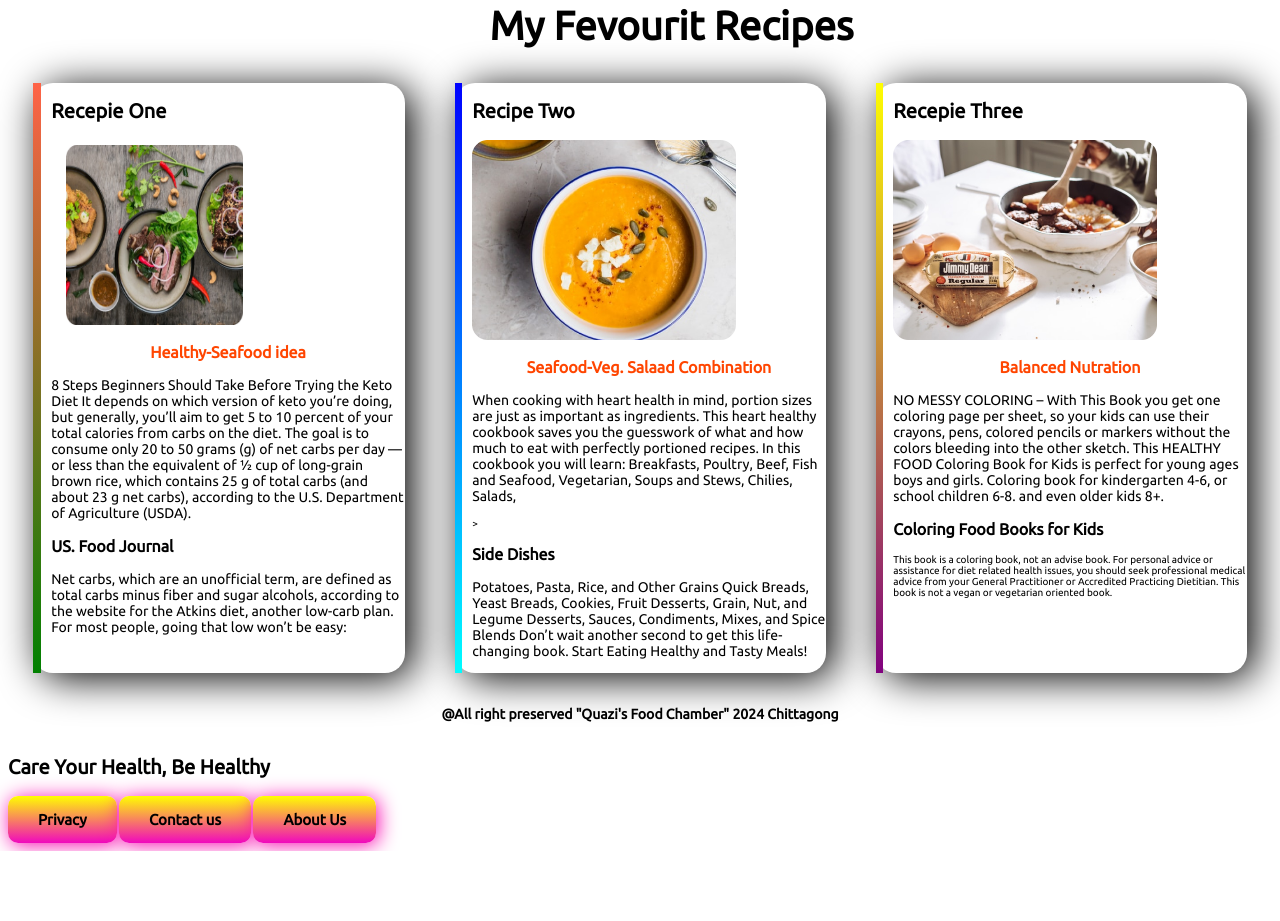
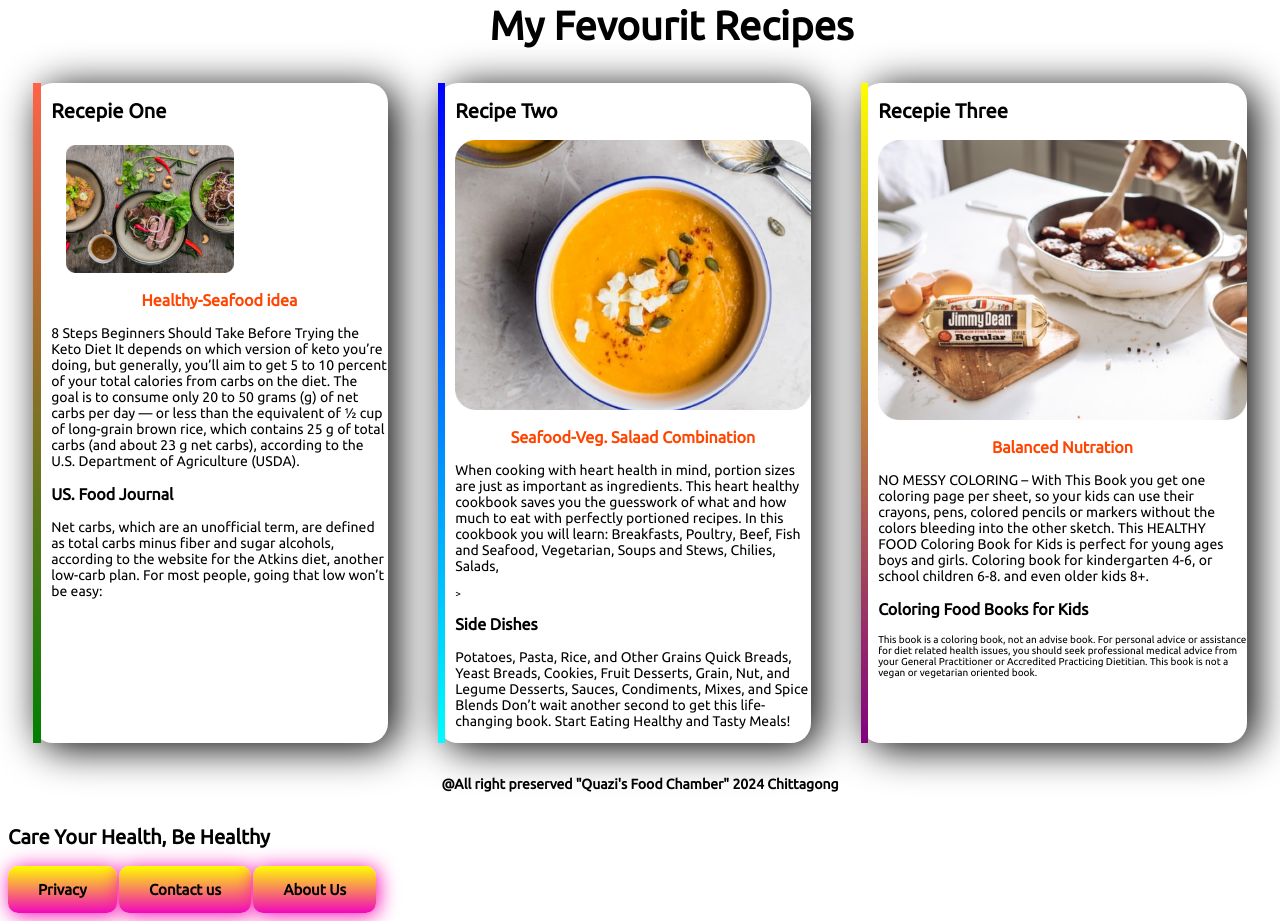
Before and after one commit to Muhammad-Towhiduzzaman/qmtzs-food-fest, a plain HTML site: page index.html in a window 1280 px wide. Shown: the part 1168-2089 px from the top of the page. Before the commit the page ends 2019 px from the top, so only its background shows below. Drawn offline with Linux system fonts and the light colour scheme; a web font is replaced by a local one.

Commit message:
initial commit

```diff
--- a/index.html
+++ b/index.html
@@ -78,7 +78,7 @@
         <div class="flaxible">
             <div id="web-experience1" class="experience-area">
                 <h2>Recepie One </h2>
-                <img class="half-width img" src="images/Project Cover1.jpg" height="180px" width="250px" alt="Recepie3">
+                <img class="half-width img" src="images/Project Cover1.jpg" width="400px" alt="Recepie3">
                 <h3 class="orange-color">Healthy-Seafood idea</h3>
                 <p> 8 Steps Beginners Should Take Before Trying the Keto Diet
 
@@ -94,7 +94,7 @@
             </div>
             <div id="web-experience2" class=" experience-area">
                 <h2>Recipe Two</h2>
-                <img src="images/Project Cover.png" height="200px" alt="Recepie3">
+                <img src="images/Project Cover.png" height="270px" alt="Recepie3">
                 <h3 class="orange-color">Seafood-Veg. Salaad Combination</h3>
 
                 <p>When cooking with heart health in mind, portion sizes are just as important as ingredients. This
@@ -115,7 +115,7 @@
             </div>
             <div id="web-experience3" class=" experience-area">
                 <h2>Recepie Three</h2>
-                <img src="images/Project Cover.jpg" height="200px" alt="Recepie3">
+                <img src="images/Project Cover.jpg" height="280px" alt="Recepie3">
                 <h3 class="orange-color">Balanced Nutration</h3>
 
                 <p>NO MESSY COLORING – With This Book you get one coloring page per sheet, so your kids can use their
```
Also changed, not shown: images/healthy-food-edited.png (added), images/healthy-food-edited3.jpg (added), images/healthy-food-veriety.png, images/healthy-food.jpg (deleted), 1 other file.
